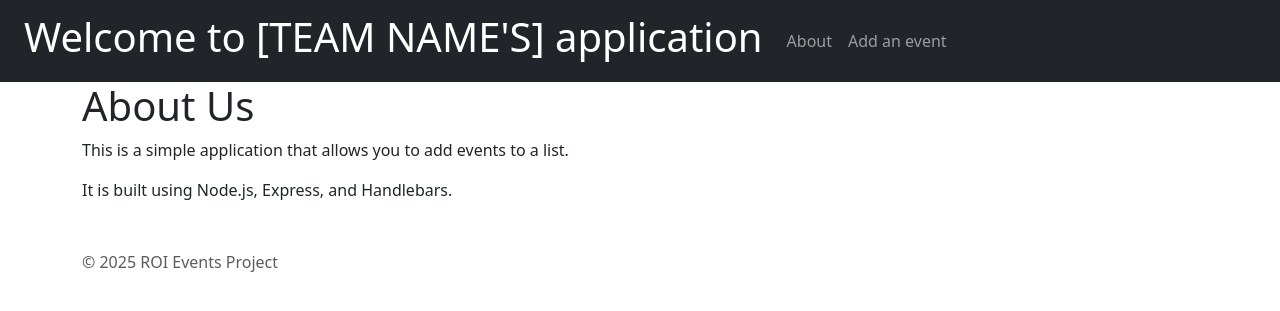
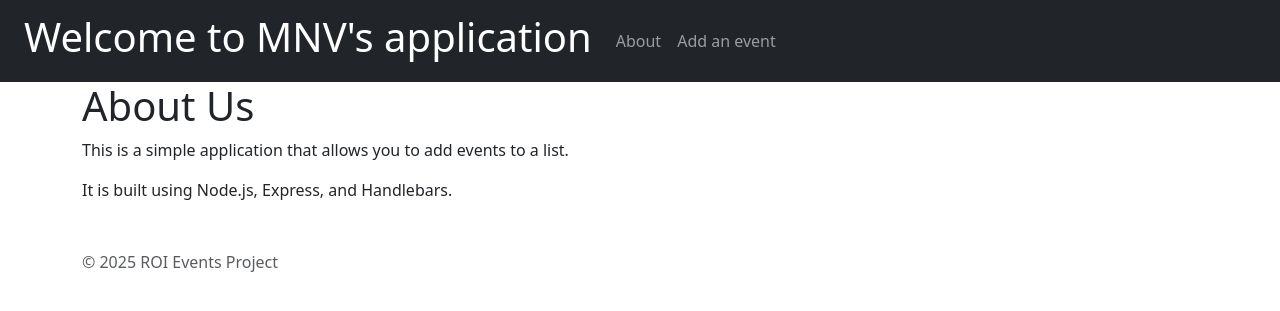
Before and after one commit to michaelnv-01/eventsapp, a Node server app: page /about in a window 1280 px wide. Shown: the top 311 px of the page. Run offline with Node 20, Linux system fonts and the light colour scheme; some libraries are stand-ins or nearby versions.

Commit message:
Added Events app start code

```diff
--- a/events-website/views/layouts/default.hbs
+++ b/events-website/views/layouts/default.hbs
@@ -4,7 +4,7 @@
 <head>
   <meta charset="utf-8" />
   <meta http-equiv="X-UA-Compatible" content="IE=edge" />
-  <title>[Your Name]'s Events App</title>
+  <title>MNV's Events App</title>
   <meta name="HandheldFriendly" content="True" />
   <meta name="viewport" content="width=device-width, initial-scale=1.0, viewport-fit=cover" />
   <link href="https://cdn.jsdelivr.net/npm/bootstrap@5.3.2/dist/css/bootstrap.min.css" rel="stylesheet"
@@ -18,7 +18,7 @@
       <nav class="navbar navbar-expand-lg navbar-dark bg-dark">
         <div class="container-fluid">
           <a class="navbar-brand" href="/">
-            <h1>Welcome to [TEAM NAME'S] application</h1>
+            <h1>Welcome to MNV's application</h1>
           </a>
           <button class="navbar-toggler" type="button" data-bs-toggle="collapse" data-bs-target="#navbarNav"
             aria-controls="navbarNav" aria-expanded="false" aria-label="Toggle navigation">
```
